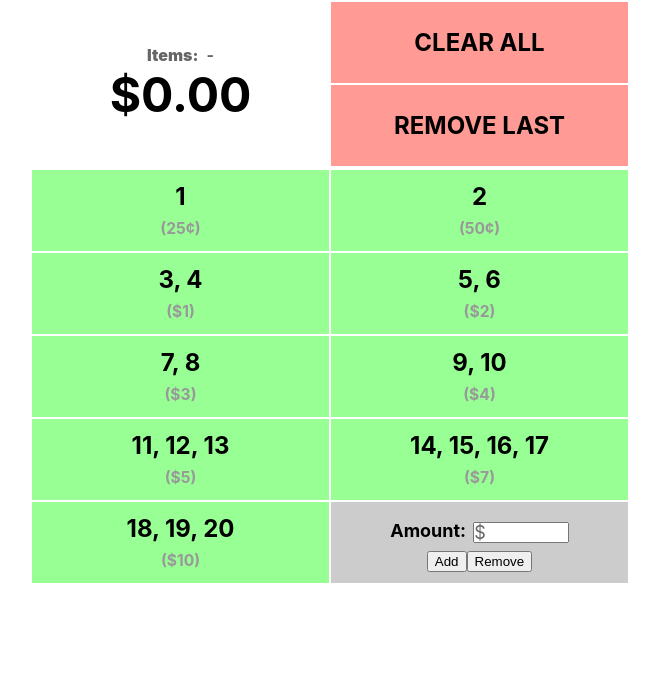
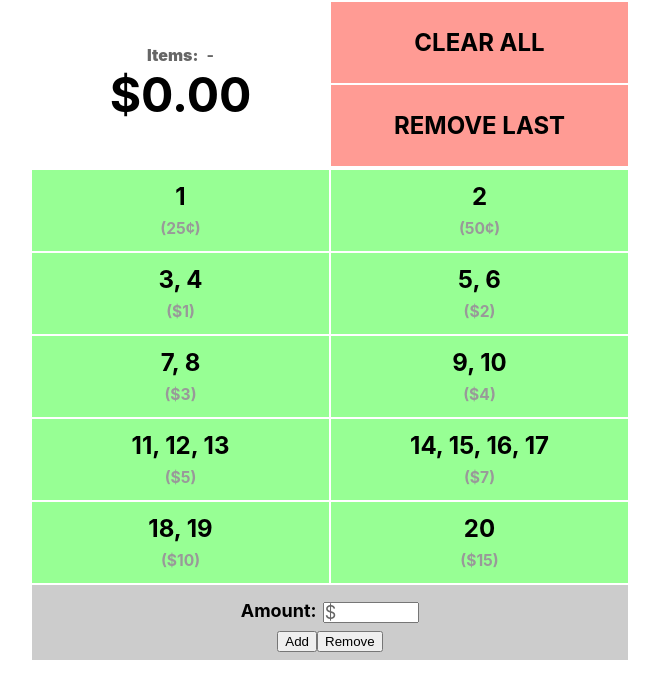
Before and after one commit to nathanalderson/christmas-store-calc, a React (Create React App) app: page / in a window 1280 px wide. Shown: the top 698 px of the page, without its empty margins (310-969 px from the left). Built offline with nearby package versions, Linux system fonts and the light colour scheme.

Commit message:
Add new $15 level

```diff
--- a/src/Buttons.js
+++ b/src/Buttons.js
@@ -22,7 +22,10 @@ function ButtonArea(props) {
             <Button setVals={props.setVals} val={7} display="14, 15, 16, 17" />
           </tr>
           <tr>
-            <Button setVals={props.setVals} val={10} display="18, 19, 20" />
+            <Button setVals={props.setVals} val={10} display="18, 19" />
+            <Button setVals={props.setVals} val={15} display="20" />
+          </tr>
+          <tr>
             <Other setVals={props.setVals} />
           </tr>
         </tbody>
@@ -65,7 +68,7 @@ function Other(props) {
   }
 
   return (
-    <td className="other">
+    <td className="other" colSpan="2">
       <form>
         <label>Amount:
           <div className="dollar">
```
